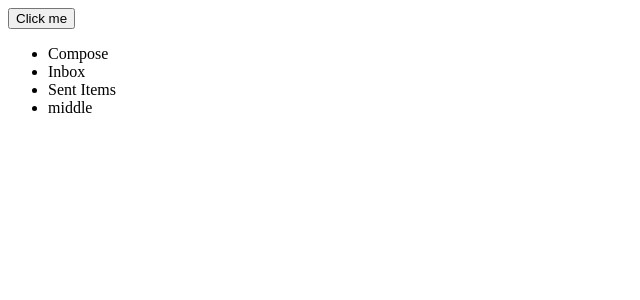
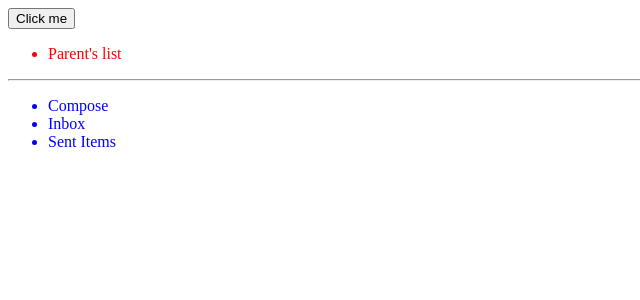
Before and after one commit to Naziiaba/Email-Create-ang, an Angular app: page / in a window 1280 px wide. Shown: the top 300 px of the page, without its empty margins (0-640 px from the left). Built offline with nearby package versions, Linux system fonts and the light colour scheme.

Commit message:
methods like ngOnContentInit, ngDoChecked etc added

```diff
--- a/src/app/mailbox/left-nav/left-nav.component.css
+++ b/src/app/mailbox/left-nav/left-nav.component.css
@@ -0,0 +1,3 @@
+.my-list {
+    color: blue;
+}
--- a/src/app/mailbox/left-nav/left-nav.component.html
+++ b/src/app/mailbox/left-nav/left-nav.component.html
@@ -1,3 +1,3 @@
-<ul>
+<ul class= "my-list">
     <li (click) = "onLinkClick(i)" *ngFor="let navLink of navData; let i = index;">{{navLink}}</li>
 </ul>
--- a/src/app/mailbox/left-nav/left-nav.component.ts
+++ b/src/app/mailbox/left-nav/left-nav.component.ts
@@ -1,14 +1,14 @@
-import { Component, Input, OnInit, Output } from '@angular/core';
+import { Component, Input, OnInit, Output, ViewEncapsulation } from '@angular/core';
 import { EventEmitter } from '@angular/core';
 
 @Component({
   selector: 'app-left-nav',
   templateUrl: './left-nav.component.html',
-  styleUrls: ['./left-nav.component.css']
+  styleUrls: ['./left-nav.component.css'],
+  encapsulation: ViewEncapsulation.Emulated
 })
 
 export class LeftNavComponent implements OnInit {
-
   /**
    * Parent to child comm: To send data from parent to child we can use Input decorator
    * Example:
@@ -34,20 +34,71 @@ export class LeftNavComponent implements OnInit {
    * Parent to child - Listener => take reference of child class in parent
    * component and access required methods - ViewChild.
    * Child to Parent => child has some action, parent will get notified
-   * using an event => Output decorator
+   * using an event => Output decorator.
+   * Communicating independent/unrelational components: by creating Service
+   * (rx concepts) to be added in the service session.
+   */
+
+  /**
+   * Constructor - executes first
+   * It wont have data provided by parent.
+   * Input properties will be undefined in this phase.
    */
   constructor() { }
 
+  /**
+   * This is first method to get called in lifecycle of component.
+   * It will again get called whenever parent is changing value of data binding
+   * to Input property of component.
+   */
+
   ngOnChanges(changes) {
     if (changes.navData) {
-      //this.processData();
+      // this.processData();
     }
   }
+
+  /**
+   * Second method in lifecycle hook
+   * So write all the execution of logic needed at the beginning of component load.
+   */
   ngOnInit() {
     /**
      * process the input data and modify it according to the business requirement.
      */
-    this.navData.push('middle');
+  }
+  /**
+   * it detects changes that angular cannot.
+   */
+  // ngDoCheck() {
+  // }
+
+
+  /**
+   * All external contents are checked for data binding and angular processing.
+   */
+  ngOnContentInit() {
+  }
+
+  // tslint:disable-next-line: use-lifecycle-interface
+  ngAfterContentChecked() {
+
+  }
+   ngOnViewInit() {
+
+   }
+
+   ngOnViewChecked() {
+   }
+
+  /**
+   * The last method to get called in component lifecycle.
+   * Unsubscribe any events attached to observables.
+   * This is required for the performance.
+   */
+
+  ngOnDestroy() {
+
   }
 
   onLinkClick(linkIndex: number) {
--- a/src/app/mailbox/mailbox.component.css
+++ b/src/app/mailbox/mailbox.component.css
@@ -0,0 +1,3 @@
+.my-list {
+    color: red;
+}
--- a/src/app/mailbox/mailbox.component.html
+++ b/src/app/mailbox/mailbox.component.html
@@ -1,2 +1,8 @@
 <button (click) = "changeData();">Click me</button>
+<ul class= "my-list">
+    <li>Parent's list</li>
+</ul>
+
+<hr>
+
 <app-left-nav [navData] = "navLinks" (menuSelectionChange) = "onSelectionChange($event);"></app-left-nav>
```
